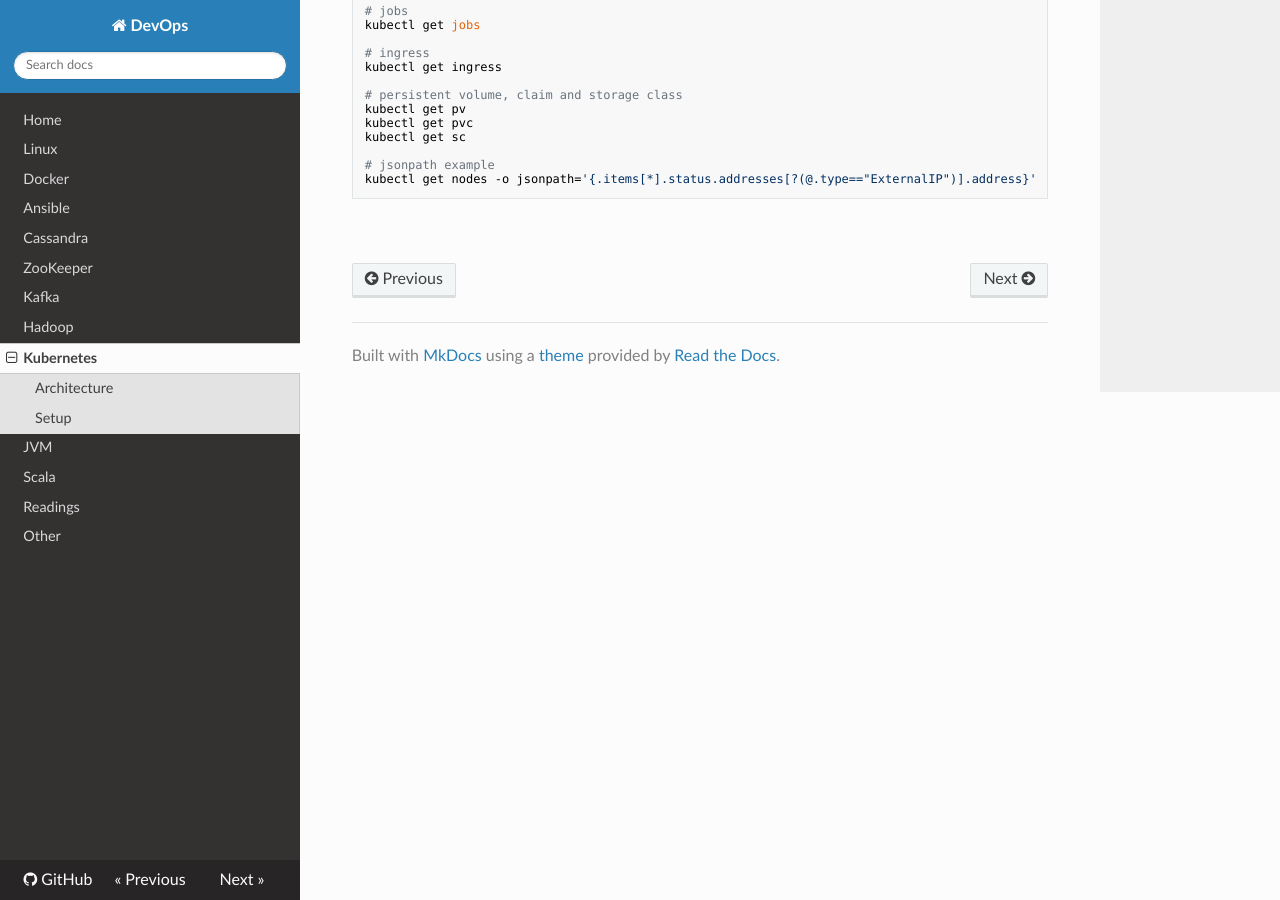
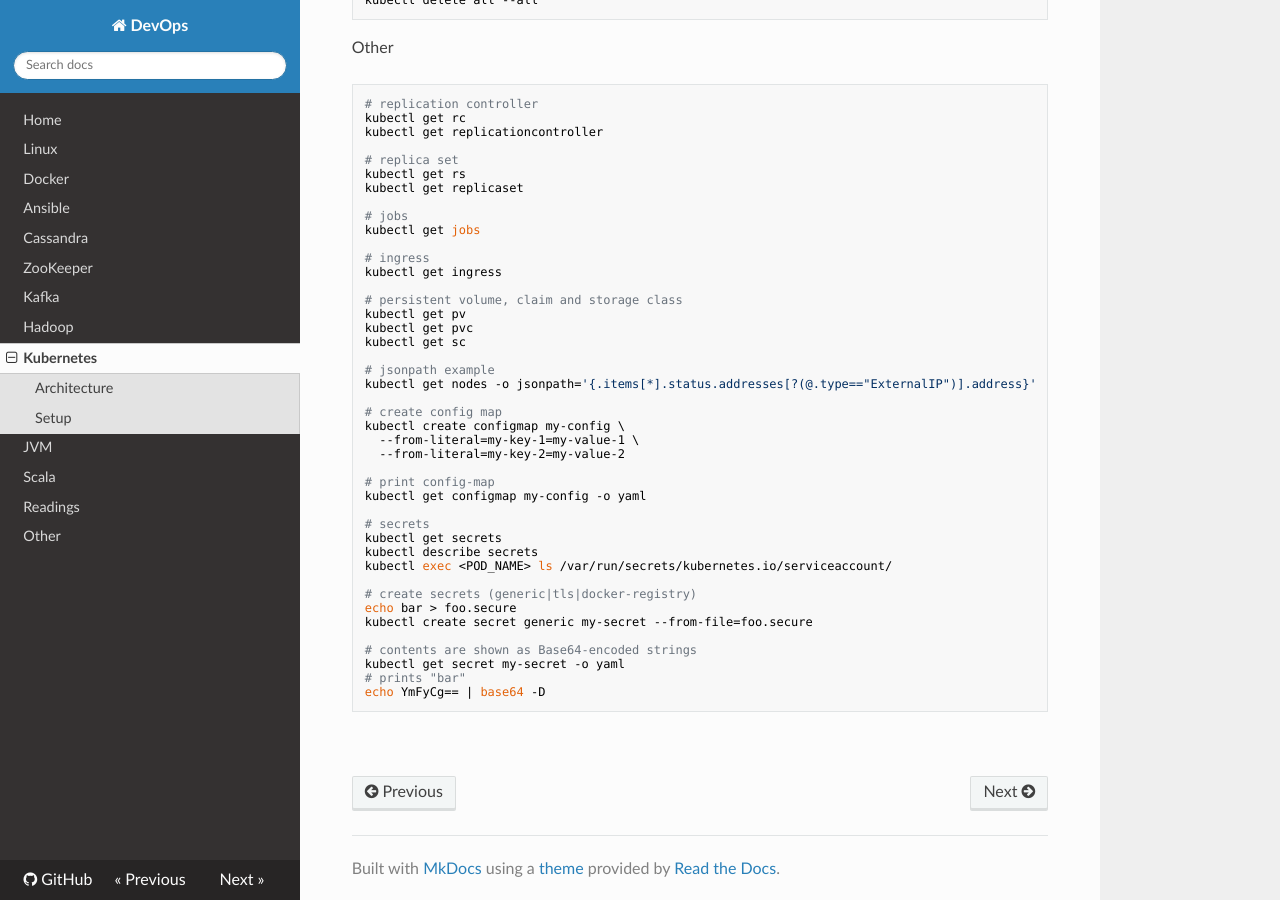
Before and after one commit to niqdev/devops, an MkDocs documentation site: the page built from docs/kubernetes.md, in a window 1280 px wide and 900 px high, scrolled down 8009 px. Built offline with MkDocs 1.6.1, drawn with Linux system fonts in a browser that asks for light colours; nearby versions of some CDN libraries; old or Windows-style settings are respelled for this version of MkDocs; some of the changed text lies outside the part shown.

Commit message:
doc: update kubernetes

````diff
--- a/docs/kubernetes.md
+++ b/docs/kubernetes.md
@@ -100,6 +100,12 @@ status:
     - *persistentVolumeClaim*, a way to use a pre- or dynamically provisioned persistent storage
 
 ![kubernetes-volume](img/kubernetes-volume.png)
+
+* An app can be configured by
+    - passing command-line arguments to containers with `command` and `args`
+    - setting custom environment variables for each container of a pod
+    - mounting configuration files into containers through a special type of volume
+* The contents of a **ConfigMap** are passed to containers as either environment variables or as files in a volume while on the nodes **Secrets** are always stored in memory and never written to physical storage (maximum size of a Secret is limited to 1MB)
 
 ## Setup
 
@@ -336,6 +342,28 @@ kubectl get sc
 
 # jsonpath example
 kubectl get nodes -o jsonpath='{.items[*].status.addresses[?(@.type=="ExternalIP")].address}'
+
+# create config map
+kubectl create configmap my-config \
+  --from-literal=my-key-1=my-value-1 \
+  --from-literal=my-key-2=my-value-2
+
+# print config-map
+kubectl get configmap my-config -o yaml
+
+# secrets
+kubectl get secrets
+kubectl describe secrets
+kubectl exec <POD_NAME> ls /var/run/secrets/kubernetes.io/serviceaccount/
+
+# create secrets (generic|tls|docker-registry)
+echo bar > foo.secure
+kubectl create secret generic my-secret --from-file=foo.secure
+
+# contents are shown as Base64-encoded strings
+kubectl get secret my-secret -o yaml
+# prints "bar"
+echo YmFyCg== | base64 -D
 ```
 
 <br>
````
